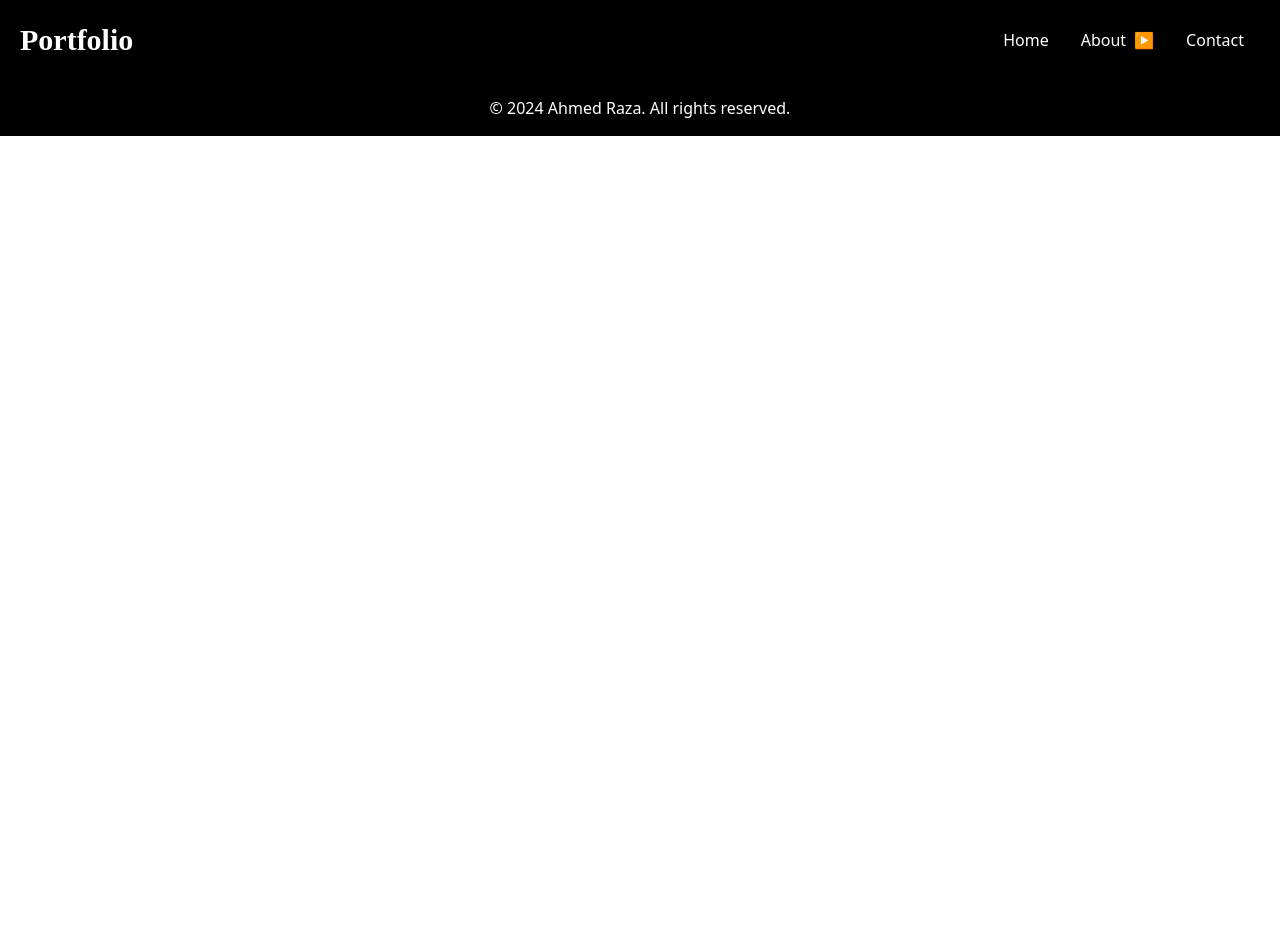
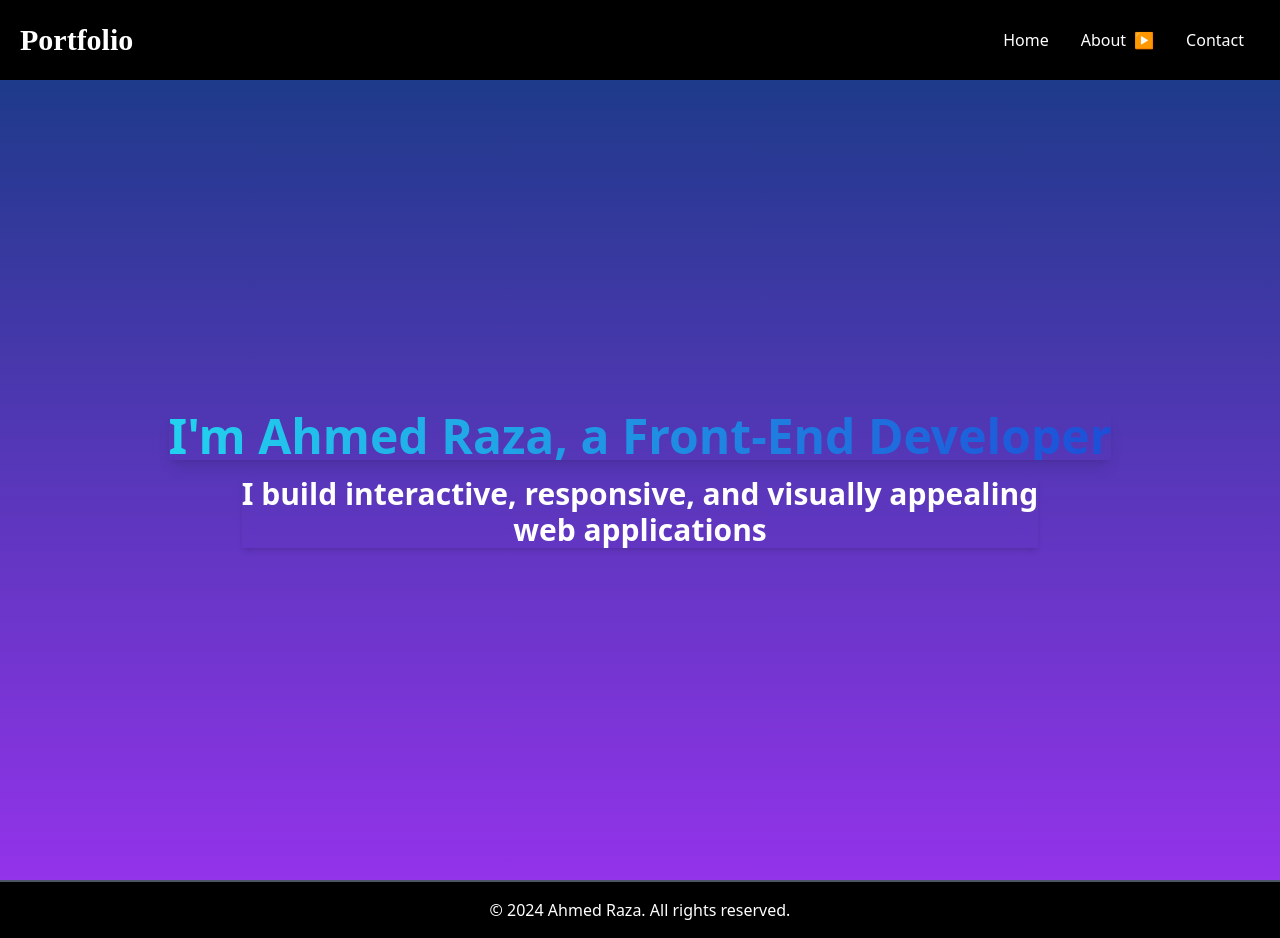
Before and after one commit to Ahmed-Raza0/ThursdayClass-Assignments, a Next.js app in the folder assignment-4/: page / in a window 1280 px wide. Before the commit the page ends 800 px from the top, so only its background shows below. Built offline with nearby package versions, Linux system fonts and the light colour scheme.

Commit message:
Assignment-4

```diff
--- a/assignment-4/package.json
+++ b/assignment-4/package.json
@@ -9,6 +9,7 @@
     "lint": "next lint"
   },
   "dependencies": {
+    "framer-motion": "^11.11.9",
     "next": "15.0.1",
     "react": "19.0.0-rc-69d4b800-20241021",
     "react-dom": "19.0.0-rc-69d4b800-20241021",
--- a/assignment-4/src/app/componenets/Footer.tsx
+++ b/assignment-4/src/app/componenets/Footer.tsx
@@ -1,7 +1,7 @@
 
 const Footer = () => {
     return (
-      <footer className="bg-black text-white py-4">
+      <footer className="bg-black text-white py-4 border-t-2 border-gray-600 ">
         <div className="max-w-7xl mx-auto text-center">
           &copy; {new Date().getFullYear()} Ahmed Raza. All rights reserved.
         </div>
--- a/assignment-4/src/app/componenets/Header.tsx
+++ b/assignment-4/src/app/componenets/Header.tsx
@@ -25,7 +25,7 @@ const Header = () => {
         <div className="relative flex lg:space-x-4 space-x-2">
           <div
             onClick={toggleMenu}
-            className="text-red-500 text-3xl cursor-pointer absolute right-6 -top-8 lg:hidden"
+            className= "bg-gradient-to-r from-cyan-400 to-blue-700 bg-clip-text text-transparent text-3xl cursor-pointer absolute right-6 -top-8 lg:hidden"
             aria-label="Open menu"
           >
             &#9776;
--- a/assignment-4/src/app/componenets/Hero.tsx
+++ b/assignment-4/src/app/componenets/Hero.tsx
@@ -0,0 +1,30 @@
+'use client';
+import { motion } from "framer-motion";
+
+const Hero = () => {
+  return (
+    <div className="flex items-center flex-col justify-center bg-gradient-to-b from-blue-900 to-purple-600 h-screen">
+
+      <motion.h1
+        initial={{ opacity: 0, scale: 0.8 }}
+        animate={{ opacity: 1, scale: 1 }}
+        transition={{ duration: 1.5 }}
+        className="bg-gradient-to-r from-cyan-400 to-blue-700 bg-clip-text text-transparent text-5xl font-bold shadow-lg"
+      >
+        I&apos;m Ahmed Raza, a Front-End Developer
+      </motion.h1>
+
+
+      <motion.h2
+        initial={{ opacity: 0, y: 50 }}
+        animate={{ opacity: 1, y: 0 }}
+        transition={{ duration: 1, delay: 0.5 }}
+        className="text-center text-3xl font-bold mt-4 text-white shadow-md"
+      >
+        I build interactive, responsive, and visually appealing <br /> web applications
+      </motion.h2>
+    </div>
+  );
+};
+
+export default Hero;
--- a/assignment-4/src/app/page.tsx
+++ b/assignment-4/src/app/page.tsx
@@ -1,10 +1,12 @@
 import Footer from "./componenets/Footer";
 import Header from "./componenets/Header";
+import  Hero  from "./componenets/Hero";
 
 export default function Home() {
   return (
       <main className="bg-black">
         <Header />
+        <Hero />
         <Footer />
       </main>
   );
```
Also changed, not shown: 1 other file (tests, documents, lock files or other folders).
